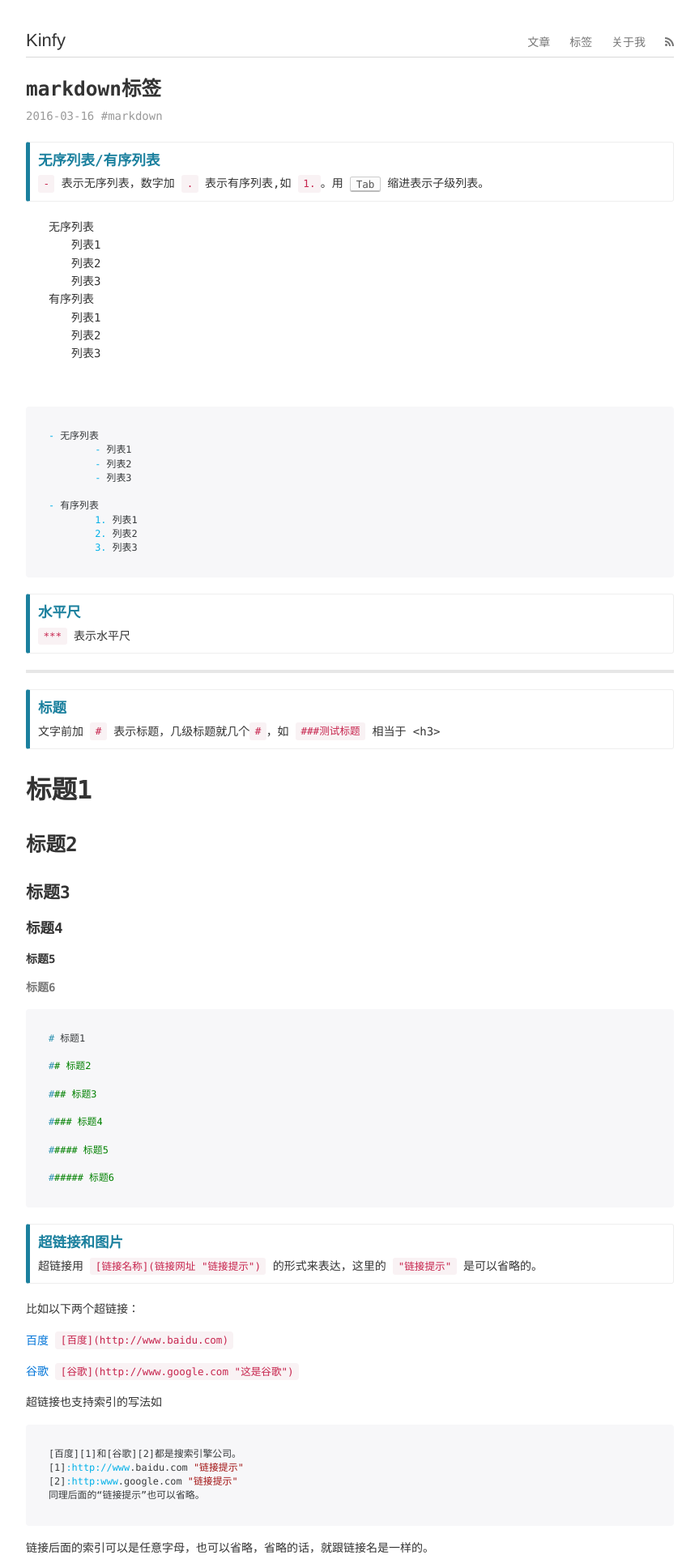
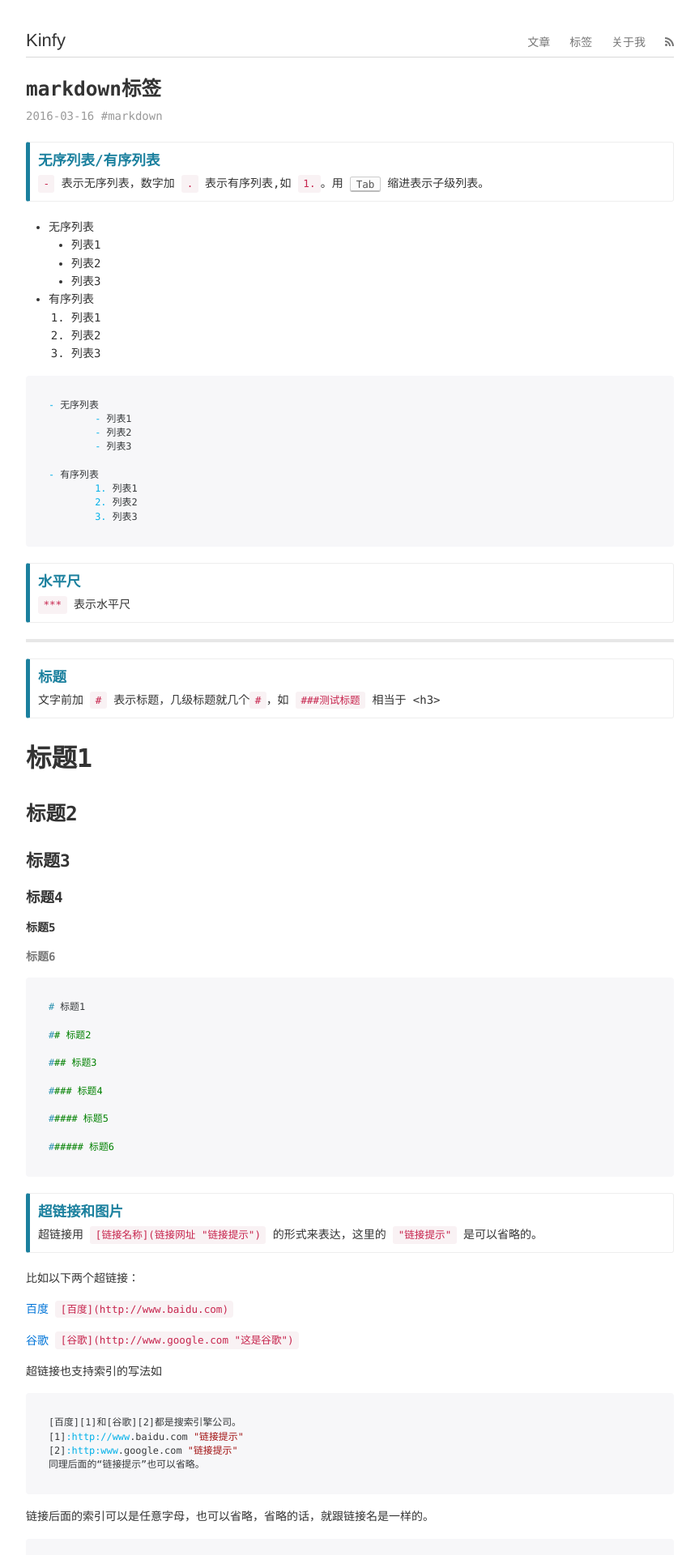
Before and after one commit to xingleixu/blog, a Jekyll site: the page built from _posts/2016-03-16-markdown-bootstrap-css.md, in a window 1280 px wide. Shown: the top 1920 px of the page at 81% size, without its empty margins (208-1071 px from the left). Built offline with Jekyll 4.4.1, drawn with Linux system fonts in a browser that asks for light colours; nearby versions of some CDN libraries; comment, search, counter and statistics services are not loaded.

Commit message:
更新markdown文章部分样式问题

````diff
--- a/_posts/2016-03-16-markdown-bootstrap-css.md
+++ b/_posts/2016-03-16-markdown-bootstrap-css.md
@@ -22,17 +22,17 @@ tags:
 	2. 列表2
 	3. 列表3
 
-<br/>
+```
+- 无序列表
+	- 列表1
+	- 列表2
+	- 列表3
 
-	- 无序列表
-		- 列表1
-		- 列表2
-		- 列表3
-
-	- 有序列表
-		1. 列表1
-		2. 列表2
-		3. 列表3
+- 有序列表
+	1. 列表1
+	2. 列表2
+	3. 列表3
+```
 
 <div class="bs-callout bs-callout-info">
 	<h4>水平尺</h4>
--- a/static/css/style.css
+++ b/static/css/style.css
@@ -19,8 +19,9 @@ ul,ol {
   padding: 0;
   margin-top: 0;
   margin-bottom: 0;
+  list-style-type:none;
 }
-li{ list-style-type:none;}
+
 a {
     color: #4183C4;
     text-decoration: none
````
